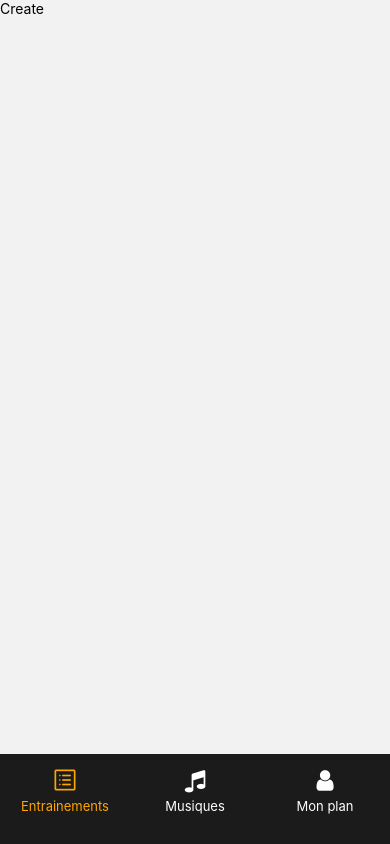
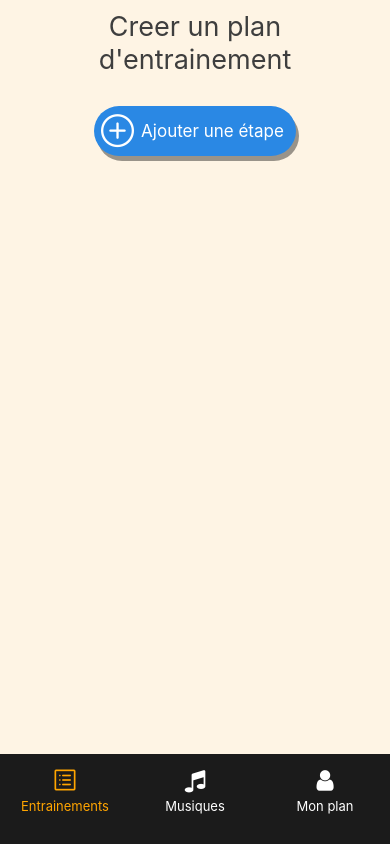
Before and after one commit to Emi-vas/RunIT-mobile__reactNative, a React Native app: screen /Create in a window 390 px wide. Built offline with nearby package versions, Linux system fonts and the light colour scheme.

Commit message:
clic outside keyboard

```diff
--- a/App.tsx
+++ b/App.tsx
@@ -2,8 +2,6 @@
 import { StatusBar } from 'expo-status-bar';
 import { NavigationContainer } from "@react-navigation/native";
 import { createBottomTabNavigator } from '@react-navigation/bottom-tabs';
-import { View, Image } from 'react-native';
-
 //compo
 import Trainings from './screens/Trainings/Trainings';
 import Profile from './screens/Profile/Profile';
@@ -13,11 +11,14 @@ import { AntDesign } from '@expo/vector-icons';
 import { FontAwesome } from '@expo/vector-icons';
 //assets
 import { COLORS } from './assets/constants';
+import { TouchableWithoutFeedback, Keyboard } from 'react-native';
 
 const tab = createBottomTabNavigator()
 
 export default function App() {
   return (
+    <>
+    <TouchableWithoutFeedback onPress={()=>Keyboard.dismiss()}>
       <NavigationContainer>
         <StatusBar />
         <tab.Navigator
@@ -62,5 +63,7 @@ export default function App() {
                 <tab.Screen name="Mon plan" component={Profile} />
           </tab.Navigator>
       </NavigationContainer>
+    </TouchableWithoutFeedback>
+    </>
   );
 }
--- /dev/null
+++ b/screens/Trainings/CreateTraining/AddStep.tsx
@@ -0,0 +1,36 @@
+import React from 'react';
+import { View, Text, TextInput, StyleSheet } from 'react-native';
+import { COLORS } from '../../../assets/constants';
+
+const AddStep = () => {
+    return (
+        <View style={styles.wrapper}>
+            <TextInput
+                placeholder="Nom de l'étape"
+                style={{
+                    ...styles.textInput,
+                    width: 250
+                }}
+            >
+
+            </TextInput>
+
+        </View>
+    );
+};
+
+export default AddStep;
+
+const styles = StyleSheet.create({
+    wrapper: {
+        flex: 1,
+    },
+    textInput: {
+        backgroundColor: "white",
+        borderColor: "gray",
+        borderWidth: 1,
+        borderRadius: 20,
+        padding: 13,
+        fontSize: 17
+    }
+})
--- a/screens/Trainings/CreateTraining/CreateTraining.tsx
+++ b/screens/Trainings/CreateTraining/CreateTraining.tsx
@@ -1,12 +1,63 @@
-import React from 'react';
-import { View, Text } from 'react-native';
+import React, { useState } from 'react';
+import { View, Text, StyleSheet, SafeAreaView, TouchableWithoutFeedback, Keyboard } from 'react-native';
+import { TouchableOpacity } from 'react-native-gesture-handler';
+//constants
+import { COLORS } from '../../../assets/constants';
+//assets
+import { AntDesign } from '@expo/vector-icons';
+//styles
+import { button, textButton } from '../../../styles/utils';
+//compo
+import AddStep from './AddStep';
+
 
 const CreateTraining = () => {
+
+    const [displayAddStep, setDisplayAddStep] = useState(false)
+
     return (
-        <View>
-            <Text>Create</Text>
-        </View>
+        <TouchableWithoutFeedback onPress={()=>Keyboard.dismiss()}>
+            <SafeAreaView style={styles.wrapper}>
+                <Text style={styles.title}>Creer un plan d'entrainement</Text>
+
+                { displayAddStep && <AddStep /> }
+
+                {
+                    !displayAddStep &&
+                    <TouchableOpacity style={styles.btn} onPress={()=>setDisplayAddStep(true)} >
+                        <AntDesign name="pluscircleo" size={33} color={"white"} />
+                        <Text style={styles.textBtn}>Ajouter une étape</Text>
+                    </TouchableOpacity>
+                }
+            </SafeAreaView>
+        </TouchableWithoutFeedback>
     );
 };
 
 export default CreateTraining;
+
+const styles = StyleSheet.create({
+    wrapper: {
+        flex: 0.9,
+        backgroundColor: COLORS.orangeBg,
+        alignItems: "center"
+    },
+    title: {
+        fontSize: 27,
+        color: COLORS.blackLight,
+        maxWidth: "90%",
+        textAlign: "center",
+        marginBottom: 30,
+        marginTop: 10,
+    },
+
+    btn: {
+        backgroundColor: COLORS.blue,
+        flexDirection: "row",
+        alignItems: "center",
+        ...button,
+    },
+    textBtn: {
+        ...textButton
+    },
+})
--- /dev/null
+++ b/styles/utils.ts
@@ -0,0 +1,18 @@
+export const boxShadow = {
+    shadowOpacity: 0.4,
+    shadowColor: "black",
+    shadowOffset: {width: 3, height: 5},
+}
+
+export const button = {
+    padding: 7,
+    borderRadius: 30,
+    ...boxShadow
+}
+
+export const textButton = {
+    fontSize: 17,
+    color: "white",
+    marginLeft: 7,
+    marginRight: 5,
+}
```
Lines whose indentation alone changed are shown as unchanged.
